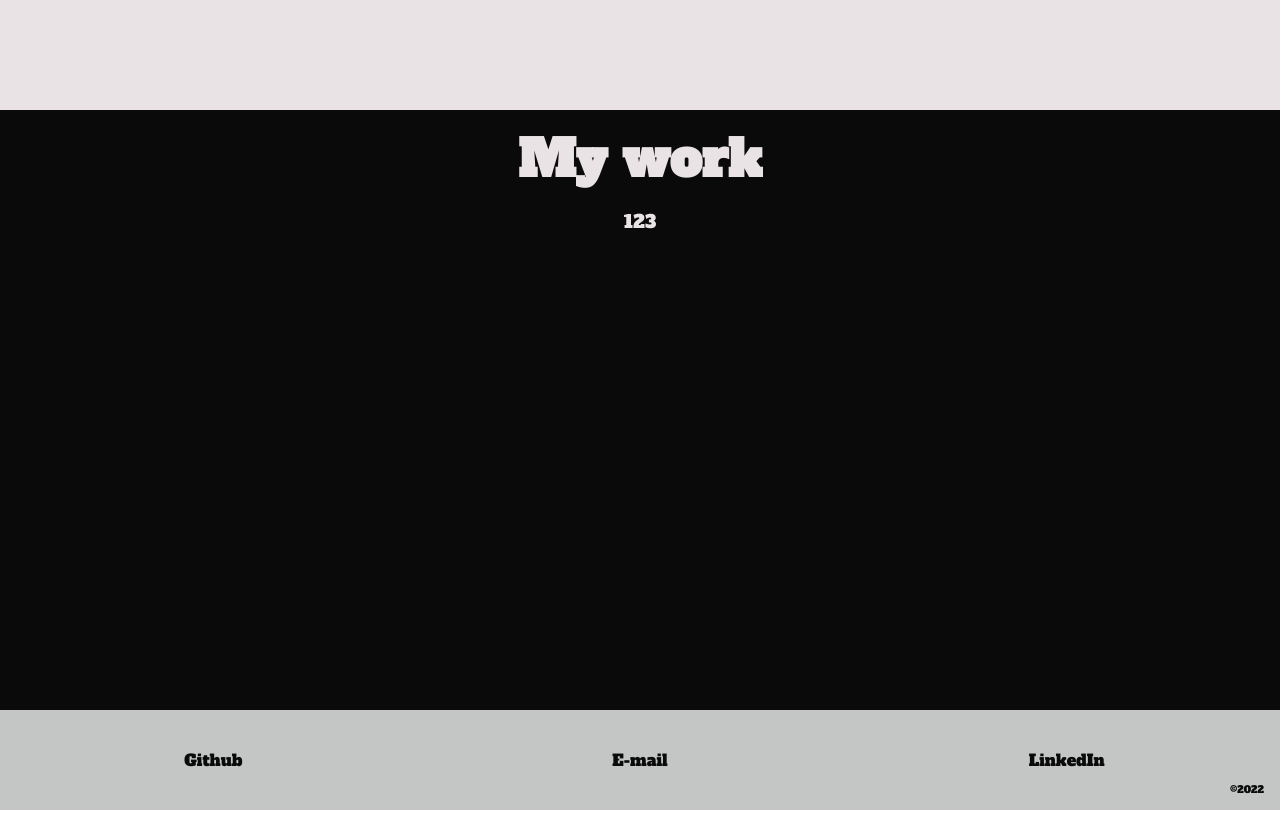
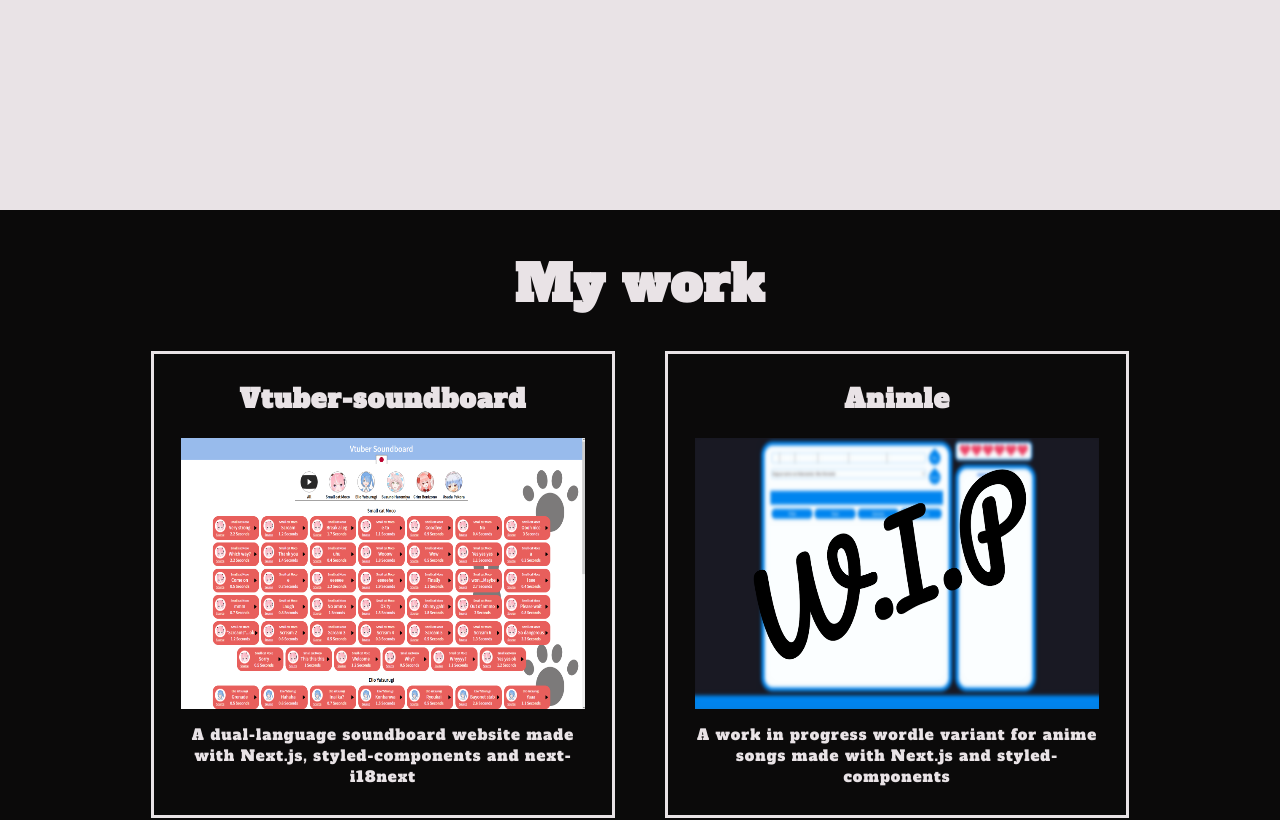
Before and after one commit to JessevanBree/new.jessevanbree.nl, a Next.js app: page / in a window 1280 px wide. Shown: the part 1740-2560 px from the top of the page. Built offline with nearby package versions, Linux system fonts and the light colour scheme.

Commit message:
rename and added my work

```diff
--- a/src/components/body/index.tsx
+++ b/src/components/body/index.tsx
@@ -1,7 +1,7 @@
 import React from "react";
 import About from "../about";
 import Experience from "../experience";
-import Reference from "../reference";
+import Reference from "../my_work";
 import { BodyContainer } from "./body_styles";
 
 type Props = {};
--- /dev/null
+++ b/src/components/my_work/index.tsx
@@ -0,0 +1,35 @@
+import React from 'react'
+import { Segment } from '../template_styles'
+import { Title, WorksContainer, WorkContainer, WorkTitle, WorkImage, WorkDescription } from './my_work_styles'
+
+type Props = {}
+
+function MyWork({}: Props) {
+  return (
+    <Segment colorId="black" textColorId="white">
+      <Title>My work</Title>
+      <WorksContainer>
+        <WorkContainer>
+          <WorkTitle>Vtuber-soundboard</WorkTitle>
+          <WorkImage
+            src='/vtuber-soundboard.png'
+            title='Screenshot of the website vtuber-soundboard'
+            alt="Screenshot of the website vtuber-soundboard"
+          />
+          <WorkDescription>A dual-language soundboard website made with Next.js, styled-components and next-i18next</WorkDescription>
+        </WorkContainer>
+        <WorkContainer>
+          <WorkTitle>Animle</WorkTitle>
+          <WorkImage
+            src='/animle.png'
+            title="Screenshot of the W.I.P website animle"
+            alt="Screenshot of the W.I.P website animle"
+          />
+          <WorkDescription>A work in progress wordle variant for anime songs made with Next.js and styled-components</WorkDescription>
+        </WorkContainer>
+      </WorksContainer>
+    </Segment>
+  )
+}
+
+export default MyWork
--- /dev/null
+++ b/src/components/my_work/my_work_styles.tsx
@@ -0,0 +1,48 @@
+import styled from 'styled-components'
+import { DefaultTextArea, DefaultTextTitle } from '../template_styles'
+
+export const Title = styled(DefaultTextTitle)``
+export const TextArea = styled(DefaultTextArea)``
+
+export const WorksContainer = styled.div`
+  display: flex;
+  flex-direction: row;
+  align-items: center;
+  justify-content: center;
+  width: 100%;
+  height: 100%;
+
+  @media (max-width: 768px) {
+    flex-direction: column;
+  }
+`
+export const WorkContainer = styled.div`
+  display: flex;
+  flex-direction: column;
+  align-items: center;
+  text-align: center;
+  width: 35%;
+  height: 90%;
+  margin: 0px 25px;
+  padding: 5px;
+  border: 3px solid ${({theme}) => theme.colors.white};
+  // background-color: ${({theme}) => theme.colors.silver};
+  // color: ${({theme}) => theme.colors.black};
+
+  @media (max-width: 768px) {
+    flex-direction: column;
+    width: 80%;
+  }
+`
+export const WorkTitle = styled.h2`
+  font-size: 26px;
+`
+export const WorkImage = styled.img`
+  width: 90%;
+  height: 60%;
+`
+export const WorkDescription = styled.p`
+  margin: 15px;
+  width: 90%;
+  font-size: 15px;
+`
--- a/src/components/reference/index.tsx
+++ /dev/null
@@ -1,16 +0,0 @@
-import React from 'react'
-import { Segment } from '../template_styles'
-import { TextArea, Title } from './reference_styles'
-
-type Props = {}
-
-function Reference({}: Props) {
-  return (
-    <Segment colorId="black" textColorId="white">
-      <Title>My work</Title>
-      <TextArea>123</TextArea>
-    </Segment>
-  )
-}
-
-export default Reference
--- a/src/components/reference/reference_styles.tsx
+++ /dev/null
@@ -1,5 +0,0 @@
-import styled from 'styled-components'
-import { DefaultTextArea, DefaultTextTitle } from '../template_styles'
-
-export const Title = styled(DefaultTextTitle)``
-export const TextArea = styled(DefaultTextArea)``
--- a/src/components/template_styles.tsx
+++ b/src/components/template_styles.tsx
@@ -12,9 +12,16 @@
   align-items: center;
   width: 100%;
   height: 600px;
+  padding: 25px 0px;
+  letter-spacing: 1px;
+  background-color: ${({theme, colorId}) => theme.colors[colorId]};
 
-  background-color: ${({theme, colorId}) => theme.colors[colorId]};
-  ${({theme, textColorId}) => textColorId ? `color: ${theme.colors[textColorId]};` : null}
+  color: ${({theme, textColorId}) => !textColorId ? theme.colors.black : theme.colors[textColorId]};
+
+  @media (max-width: 768px) {
+    height: unset;
+    min-height: 600px;
+  }
 `
 
 export const DefaultTextTitle = styled.h1`
```
Also changed, not shown: public/animle.png (added), public/vtuber-soundboard.png (added).
